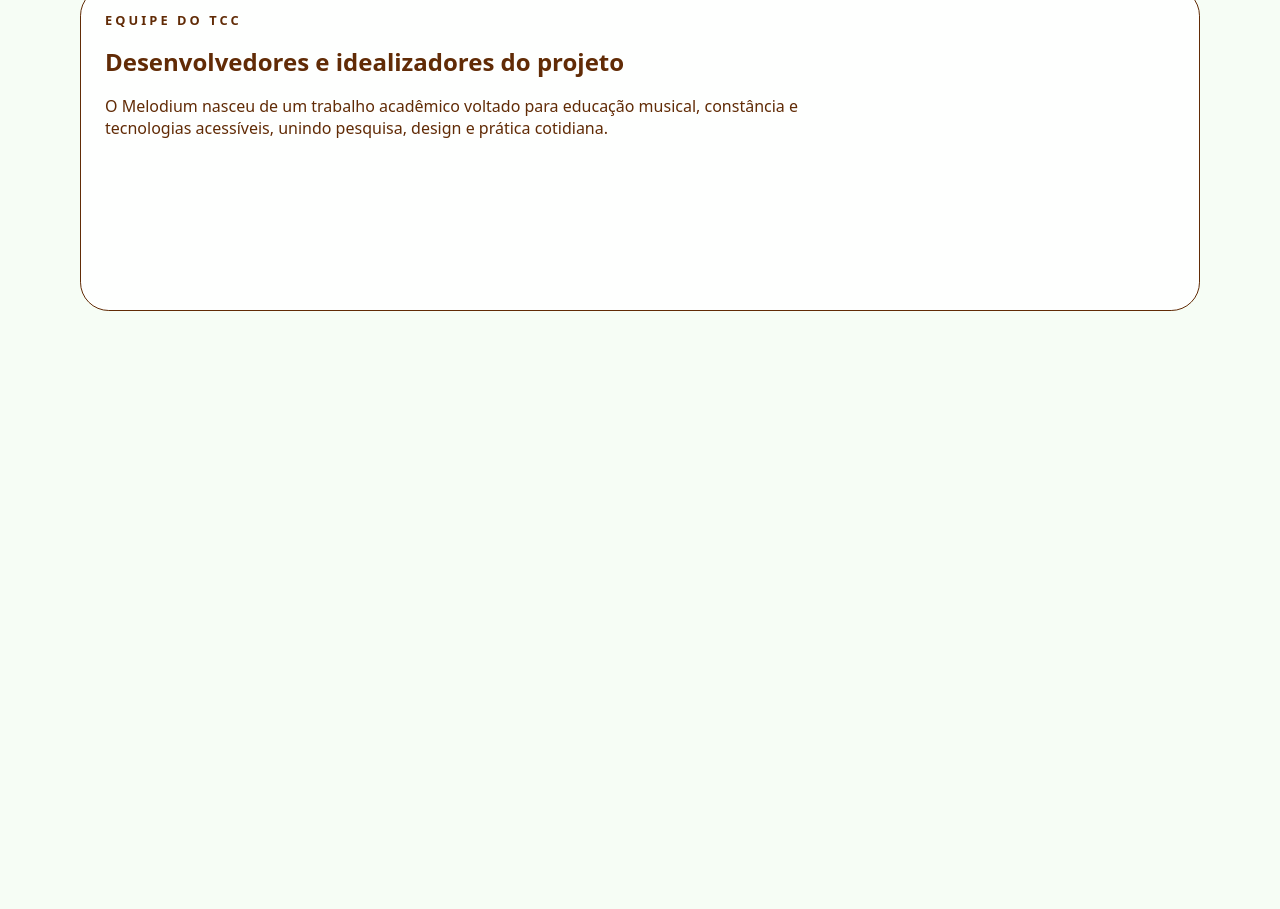
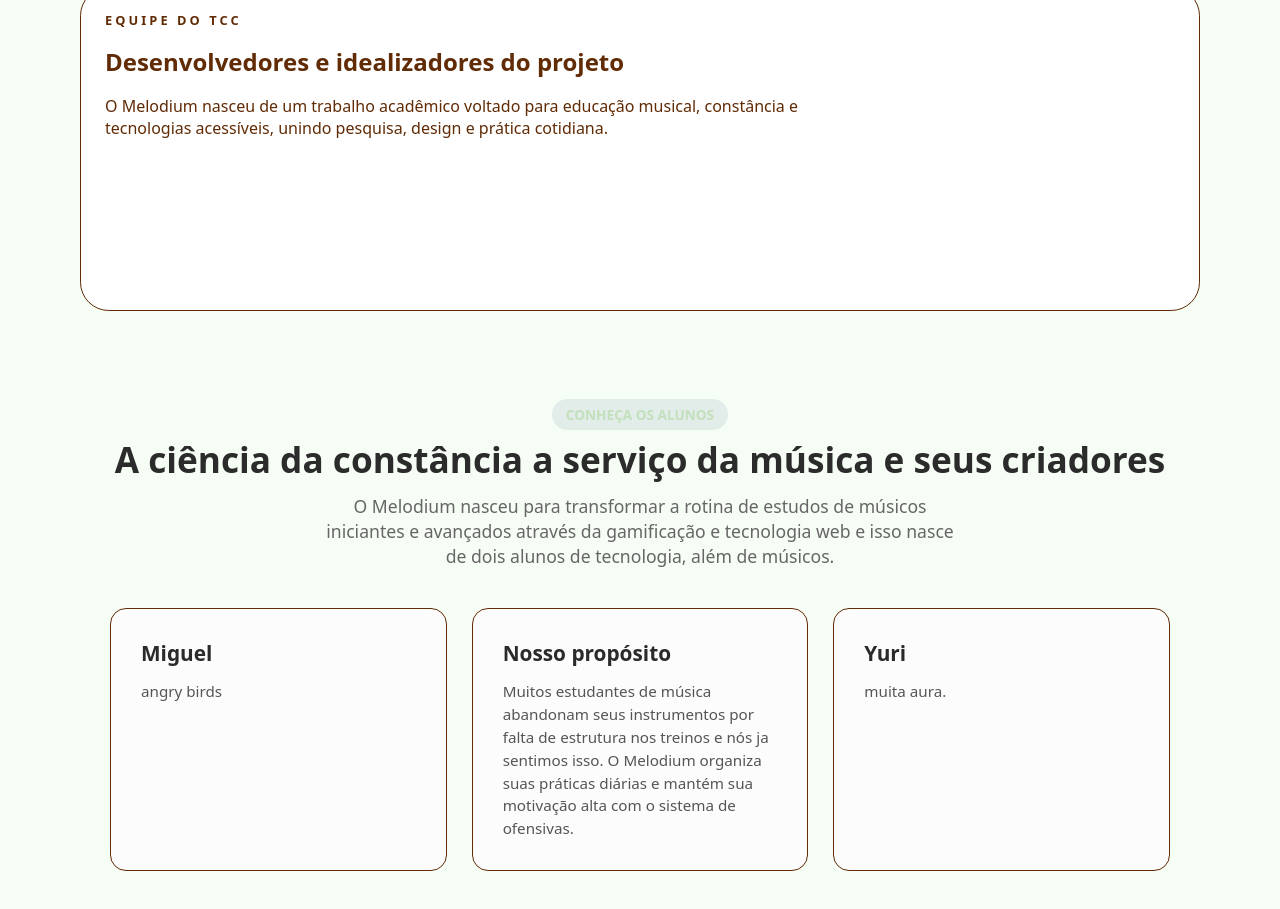
Before and after one commit to micardosofph/Melodium, a plain HTML site: page frontend/MelodiumWEB/about/about.html in a window 1280 px wide. Shown: the part 801-1710 px from the top of the page. Before the commit the page ends 1169 px from the top, so only its background shows below. Drawn offline with Linux system fonts and the light colour scheme.

Commit message:
começo do sobre nós dentro da page sobre o app

```diff
--- a/frontend/MelodiumWEB/about/about.html
+++ b/frontend/MelodiumWEB/about/about.html
@@ -86,4 +86,29 @@
     <script src="../global/header.js"></script>
     <script src="about.js"></script>
   </body>
-</html>
+
+
+  <section class="sobre-nos-container">
+    <div class="sobre-header">
+        <span class="badge-tag">Conheça os alunos</span>
+        <h2>A ciência da constância a serviço da música e seus criadores</h2>
+        <p>O Melodium nasceu para transformar a rotina de estudos de músicos iniciantes e avançados através da gamificação e tecnologia web e isso nasce de dois alunos de tecnologia, além de músicos.</p>
+    </div>
+
+    <div class="sobre-grid">
+        <div class="card-sobre border-main">
+            <h3>Miguel</h3>
+            <p>angry birds</p>
+        </div>
+
+        <div class="card-sobre border-main">
+            <h3>Nosso propósito</h3>
+            <p>Muitos estudantes de música abandonam seus instrumentos por falta de estrutura nos treinos e nós ja sentimos isso. O Melodium organiza suas práticas diárias e mantém sua motivação alta com o sistema de ofensivas.</p>
+        </div>
+
+        <div class="card-sobre border-main">
+            <h3>Yuri</h3>
+            <p>muita aura.</p>
+        </div>
+    </div>
+</section>
--- a/frontend/MelodiumWEB/about/style.css
+++ b/frontend/MelodiumWEB/about/style.css
@@ -138,3 +138,76 @@ body {
     padding: 1.4rem;
   }
 }
+
+/* Container Geral */
+.sobre-nos-container {
+    max-width: 1100px;
+    margin: 40px auto;
+    padding: 20px;
+    font-family: inherit;
+}
+
+/* Cabeçalho */
+.sobre-header {
+    text-align: center;
+    margin-bottom: 40px;
+}
+
+.sobre-header h2 {
+    font-size: 2.2rem;
+    color: #2b2b2b;
+    margin-top: 10px;
+}
+
+.sobre-header p {
+    font-size: 1.1rem;
+    color: #666;
+    max-width: 650px;
+    margin: 10px auto 0;
+}
+
+.badge-tag {
+    background-color: #e2ece9;
+    color: #C2E0BC;
+    padding: 6px 14px;
+    border-radius: 20px;
+    font-size: 0.85rem;
+    font-weight: bold;
+    text-transform: uppercase;
+}
+
+/* Grid de Cards */
+.sobre-grid {
+    display: grid;
+    grid-template-columns: repeat(auto-fit, minmax(300px, 1fr));
+    gap: 25px;
+}
+
+/* Estilo Individual dos Cards */
+.card-sobre {
+    background-color: #fcfcfc;
+    padding: 30px;
+    border-radius: 16px;
+    display: flex;
+    flex-direction: column;
+    gap: 12px;
+    transition: transform 0.2s ease;
+}
+
+.card-sobre:hover {
+    transform: translateY(-4px);
+}
+
+
+.card-sobre h3 {
+    font-size: 1.3rem;
+    color: #2a2a2a;
+    margin: 0;
+}
+
+.card-sobre p {
+    font-size: 0.95rem;
+    color: #555;
+    line-height: 1.5;
+    margin: 0;
+}
```
